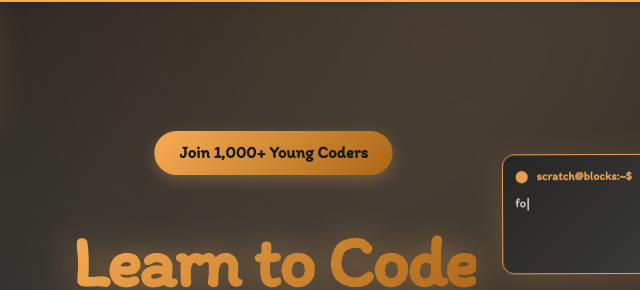
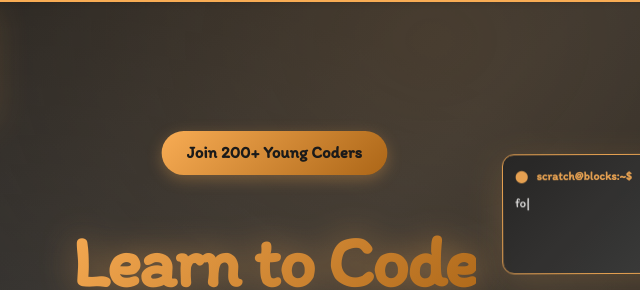
Before and after one commit to Imaad08/coding4kidz, a plain HTML site: page index.html in a window 1280 px wide. Shown: the part 80-370 px from the top of the page, 366-1006 px from the left. Drawn offline with Linux system fonts and the light colour scheme.

Commit message:
number accurate

```diff
--- a/index.html
+++ b/index.html
@@ -66,7 +66,7 @@
             </div>
         </div>
         <div class="content hero-content">
-            <div class="hero-badge">Join 1,000+ Young Coders</div>
+            <div class="hero-badge">Join 200+ Young Coders</div>
             <h1 class="hero-title">Learn to Code</h1>
             <div class="hero-subtitle">
                 <span class="typing-text" data-words='["Python, Scratch, Roblox, Java", "Build games, apps, and more!", "No experience needed!", "Start your coding journey today!"]'></span>
```
